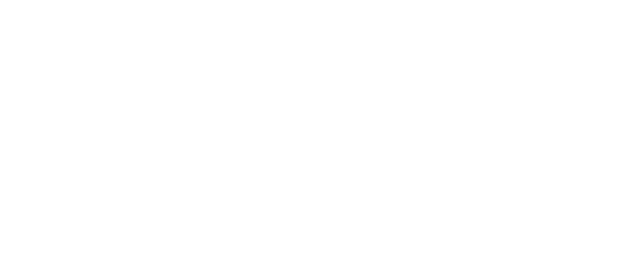
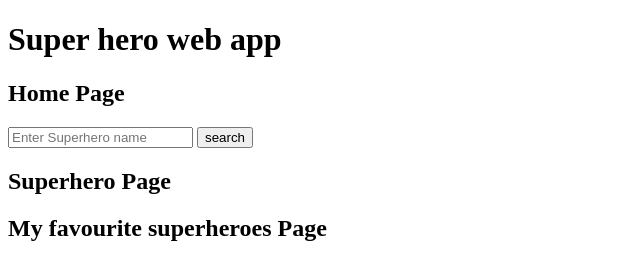
Before and after one commit to UtkarshPriy/Marvel, a website: page index.html in a window 1280 px wide. Shown: the whole page, without its empty margins (0-640 px from the left). Drawn offline with Linux system fonts and the light colour scheme.

Commit message:
html_structure

```diff
--- a/index.html
+++ b/index.html
@@ -3,9 +3,31 @@
 <head>
     <meta charset="UTF-8">
     <meta name="viewport" content="width=device-width, initial-scale=1.0">
-    <title>Marvel</title>
+    <title>Super Hero Web App</title>
 </head>
 <body>
+    <header>
+        <h1>Super hero web app</h1></header>
+    <section  id="home"  >
+        <h2>Home Page</h2>
+        <input type="text" id ="name_input" placeholder="Enter Superhero name">
+        <button id ="search_btn" >search</button>
+        <div id ="superhero_list">
+
+        </div>
+    </section>
+    <section id="spage" >
+        <h2>Superhero Page</h2>
+        <div id ="superhero_detail">
+
+        </div>
+    </section>
+    <section id="fav">
+        <h2>My favourite superheroes Page</h2>
+        <div id ="fav_detail">
+
+        </div>
+    </section>
 
 </body>
 </html>
--- a/main.js
+++ b/main.js
@@ -0,0 +1,2 @@
+var MD5 = require("crypto-js/md5");
+console.log(MD5("text to hash").toString());
```
